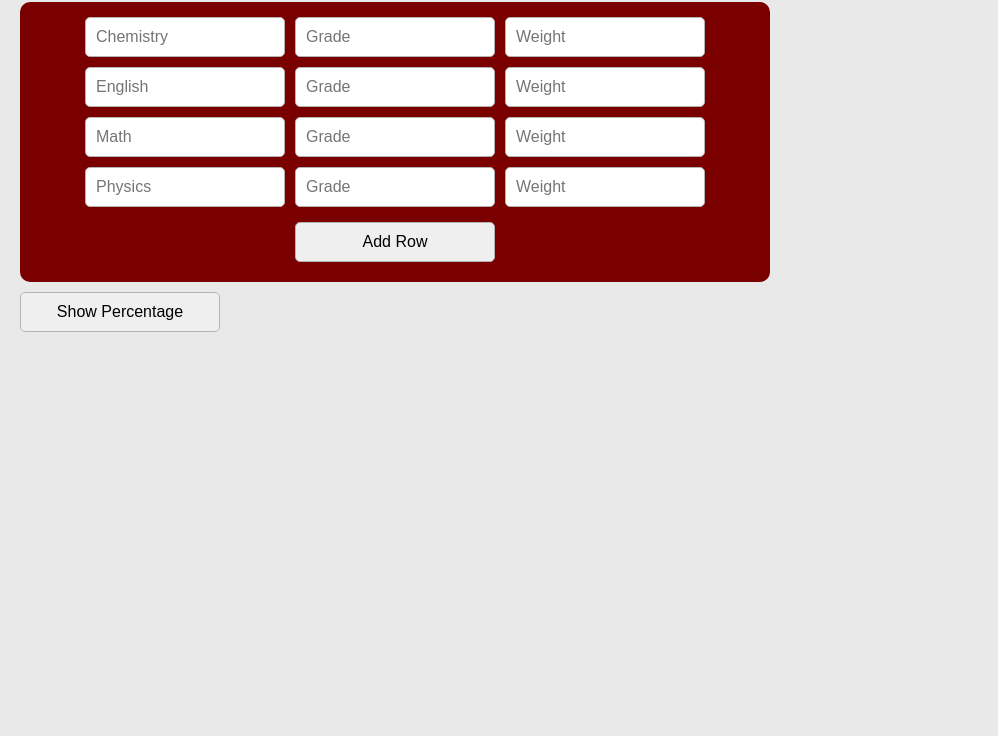
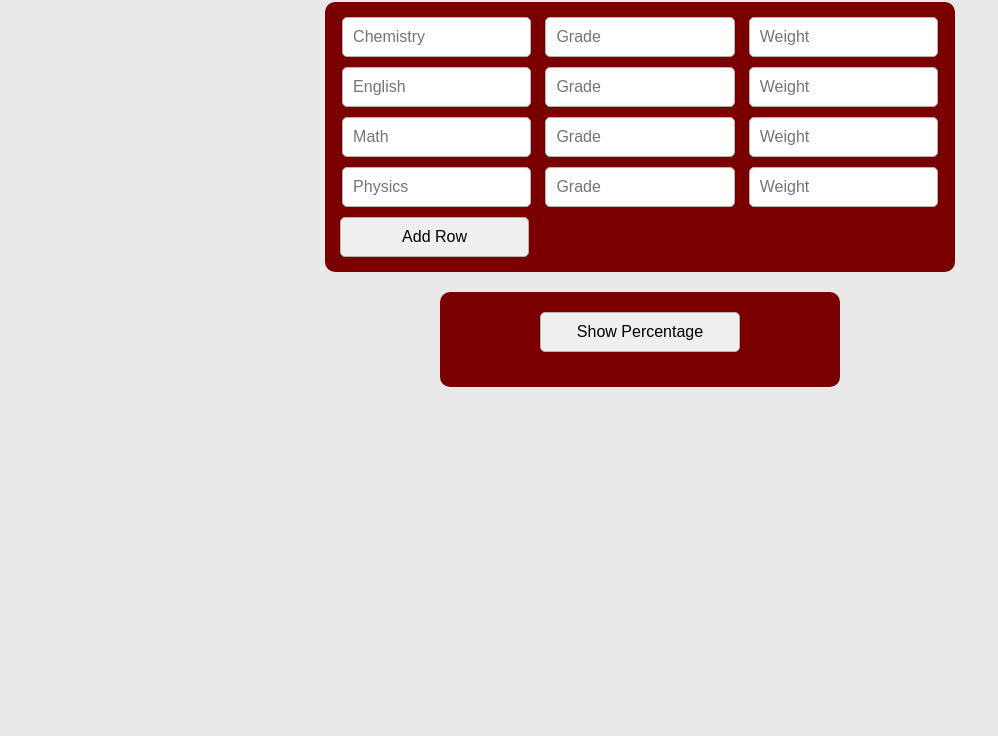
Before and after one commit to LexxieR/grade-calculator.github.io, a plain HTML site: page index.html in a window 1280 px wide. Shown: the part 64-800 px from the top of the page, without its empty margins (0-998 px from the left). Drawn offline with Linux system fonts and the light colour scheme.

Commit message:
Added CSS to center the items and constrained the size of the input boxes.

```diff
--- a/index.html
+++ b/index.html
@@ -13,10 +13,11 @@
 <body>
  <!-- main html  -->
  <div class="container">
+
     <h1>Student grade calculator</h1>
+
     <div class="table-container">
         <div id="input-container" >
-
             <div class="row">
                     <!-- option for taking the input -->
                 <input type="text" placeholder="Chemistry" id="" />
@@ -42,23 +43,24 @@
                 <input type="text" placeholder="Weight" id="weight3" />
 
             </div>
-    </div>
+        </div> <!-- End of <div id="input-container" > -->
     <!-- <button onclick="addRow()" >Add Row</button> -->
         <div  class = "addButton">
-    <input type="button"
-                    value="Add Row"
-                    onclick="addRow()" ></div>
+            <input type="button" value="Add Row" onclick="addRow()" >
+        </div>
+    </div> <!-- End of <div id="table-container" > -->
 
+    <div class="results">
+        <div class="resultsButton">
+            <input type="button" value="Show Percentage" onclick="calculate()" >
         </div>
-
-    <input type="button"
-                    value="Show Percentage"
-                    onclick="calculate()" >
         <!-- for showing the result-->
-    <div class="form-group showdata">
+        <div class=" showdata">
             <p id="showdata"></p>
         </div>
-</div>
+    </div> <!-- End of <div class="results"> -->
+</div> <!-- End of <div class="container"> -->
+
 <!--adding external javascript file-->
 <script src="script.js"></script>
 </body>
--- a/styles.css
+++ b/styles.css
@@ -1,7 +1,9 @@
 * {
-    margin: 5px;
+
     padding: 0;
     box-sizing: border-box;
+    min-width: 200px;
+    margin: 5px auto;
 }
 
 body {
@@ -37,7 +39,7 @@ footer {
 }
 
 h1{
-
+    text-align: center;
 }
 
 .row {
@@ -52,7 +54,8 @@ h1{
     padding: 10px 10px 10px 10px;
     width: 60%;
     border-radius: 10px;
-    max-width: 800px;
+    max-width: 630px;
+    min-width: 300px;
 }
 
 #input-container {
@@ -63,12 +66,11 @@ h1{
 
 
 input, textarea {
-    width: 30%;
+    width: 31%;
     min-width: 60px;
     max-width: 200px;
     font-size: 16px;
     padding: 10px;
-    margin: 6x 6px;
     border: 1px solid #b4b4b4;
     border-radius: 5px;
 }
@@ -79,11 +81,44 @@ input[type = button]:hover{
 }
 
 .addButton {
+    display: inline;
+    margin: 5px
+
+}
+.resultsButton {
+
     display: flex;
     justify-content: center;
-    min-width: 90px;
-    /* margin: 20px 0; optional: for spacing */
+
 }
+
+.resultsButton input[type="button"] {
+    width: 100%;
+    max-width: 250px; /* control maximum size */
+}
+
+.results {
+    background-color: #7A0000;
+    width: 100%;
+    display: flex;
+    flex-direction: column;
+    align-items: center;
+
+    padding: 10px 10px 10px 10px;
+    width: 40%;
+    border-radius: 10px;
+    max-width: 400px;
+    min-width: 300px;
+
+
+    margin: 20px auto;
+    padding: 10px;
+
+    border-radius: 10px;
+
+}
+
+
 
 button {
     background-color: #333;
@@ -92,6 +127,7 @@ button {
     border: none;
     border-radius: 5px;
     cursor: pointer;
+
 }
 
 button:hover {
```
Lines whose indentation alone changed are shown as unchanged.
